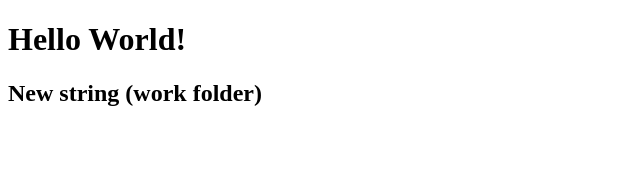
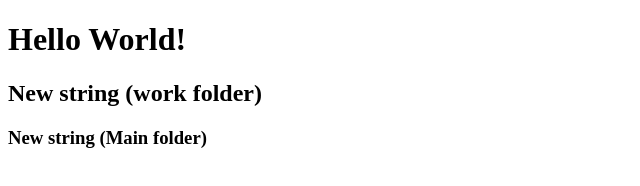
Before and after one commit to Indigo81/ProjectTest, a plain HTML site: page index.html in a window 1280 px wide. Shown: the whole page, without its empty margins (0-640 px from the left). Drawn offline with Linux system fonts and the light colour scheme.

Commit message:
new string main folder

```diff
--- a/index.html
+++ b/index.html
@@ -7,6 +7,7 @@
     <body>
         <h1>Hello World!</h1>
         <h2>New string (work folder)</h2>
+        <h3>New string (Main folder)</h3>
         <script src="script.js">
         </script>
     </body>
```
